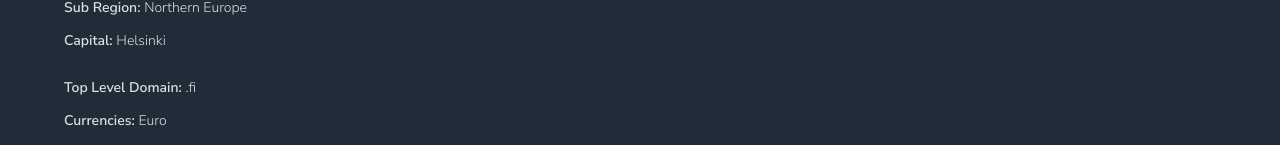
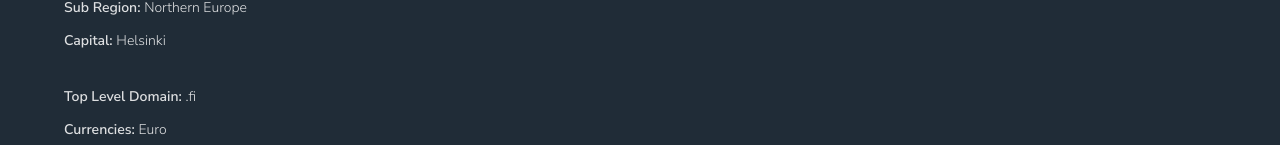
Before and after one commit to edo979/rest-countries-app, a React (Vite) app: page / in a window 1280 px wide. Both pictures are taken after a click on the item 640 px from the left and 435 px from the top of the page. Shown: the part 649-794 px from the top of the page. Built offline with nearby package versions, Linux system fonts and the light colour scheme.

Commit message:
fix some styling

```diff
--- a/src/sass/_layout.scss
+++ b/src/sass/_layout.scss
@@ -1,6 +1,7 @@
 .main-container {
   width: min(1440px, 100%);
   margin-inline: auto;
+  padding-bottom: 2.5rem;
 }
 
 .container {
--- a/src/sass/_typography.scss
+++ b/src/sass/_typography.scss
@@ -4,7 +4,7 @@
   --fs-300: 0.875rem;
   --fs-400: 1rem;
   --fs-500: 1rem;
-  --fs-600: 1.25rem;
+  --fs-600: 1.175rem;
   --fs-700: 1.55rem;
 }
 
@@ -26,6 +26,10 @@ h1 {
 h2 {
   font-size: var(--fs-700);
 }
+h3 {
+  font-size: var(--fs-600);
+  font-weight: 600;
+}
 
 p {
   font-size: var(--fs-400);
--- a/src/sass/components/_components.scss
+++ b/src/sass/components/_components.scss
@@ -87,10 +87,11 @@ body {
 .inline-list {
   display: inline-flex;
   flex-wrap: wrap;
+  gap: 0.75rem;
 
   padding: 0;
   margin: 0;
-  gap: 0.75rem;
+  margin-top: 1.5rem;
 
   list-style: none;
 }
--- a/src/sass/components/_country.scss
+++ b/src/sass/components/_country.scss
@@ -29,6 +29,10 @@
     > li + li {
       margin-top: 0.85rem;
     }
+
+    &:not(:first-child) {
+      margin-top: 2.5rem;
+    }
   }
 
   &_item {
@@ -40,6 +44,6 @@
   }
 
   &_borders {
-    margin-top: 2rem;
+    margin-top: 2.5rem;
   }
 }
```
